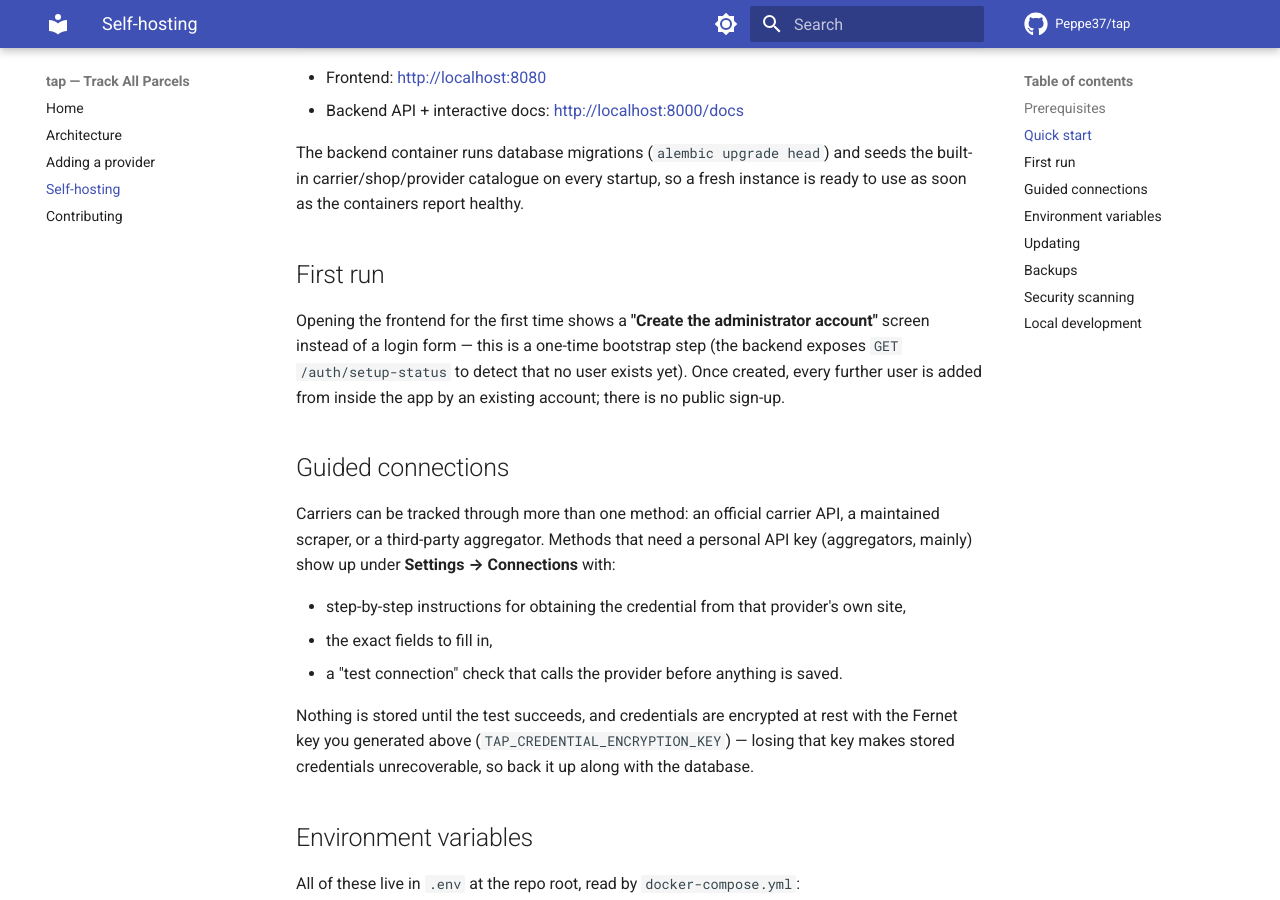
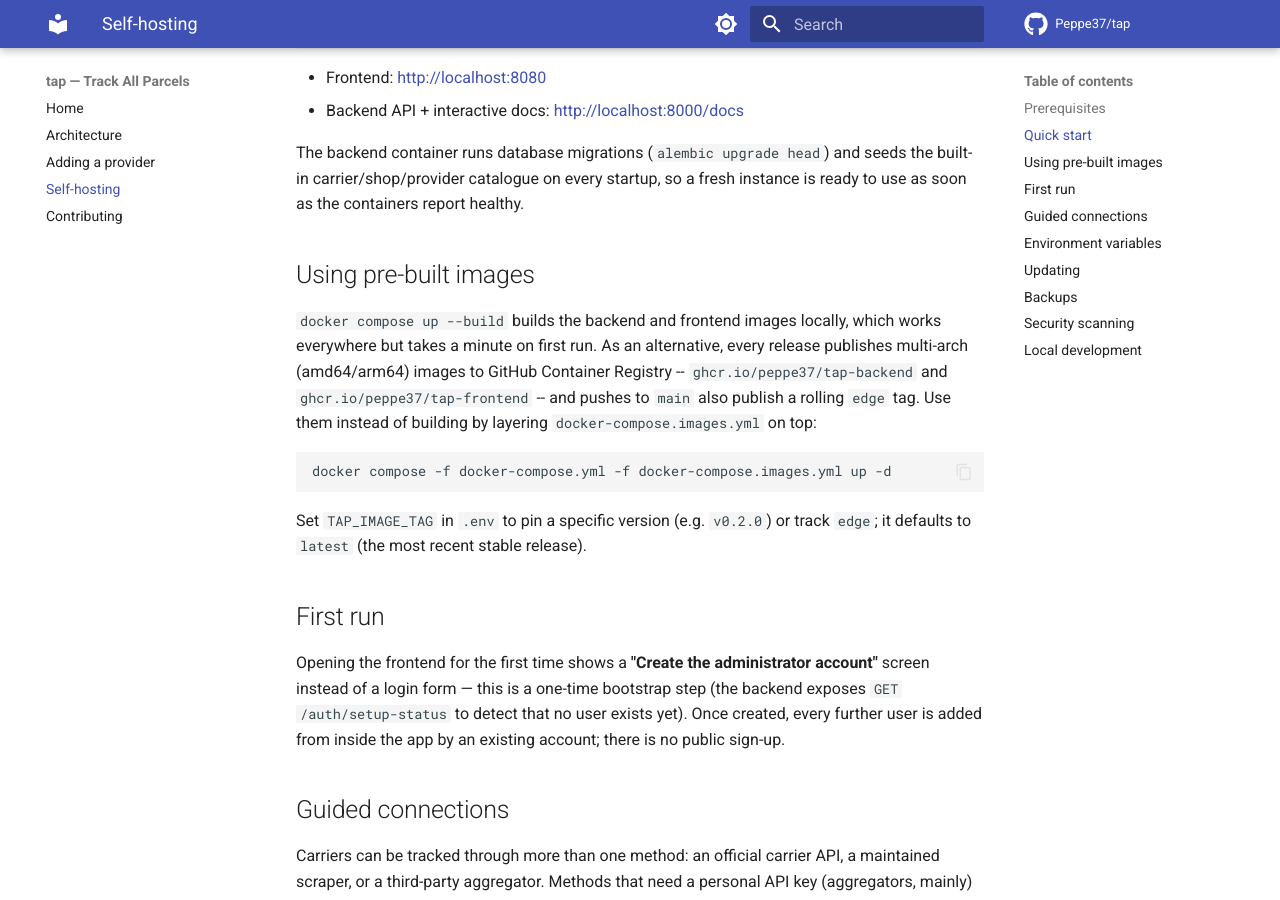
Before and after one commit to Peppe37/tap, an MkDocs documentation site: the page built from docs/self-hosting.md, in a window 1280 px wide and 900 px high, scrolled down 891 px. Built offline with MkDocs 1.6.1 and Material for MkDocs 9.7.7, drawn with Linux system fonts in a browser that asks for light colours; comment, search, counter and statistics services are not loaded.

Commit message:
ci: publish multi-arch Docker images to GitHub Container Registry
docker-publish.yml builds and pushes ghcr.io/peppe37/tap-{backend,frontend} for
linux/amd64+arm64: an "edge" tag on every push to main that touches backend/ or
frontend/, and versioned tags (vX.Y.Z, X.Y, latest) on each GitHub Release -- decoupled
from semantic-release by listening for the native "release published" event it fires.
docker-compose.images.yml lets self-hosters run those instead of building locally.

check-yaml needed --unsafe to tolerate docker-compose.images.yml's `!reset` tag (a
Compose merge directive, not standard YAML) instead of erroring on it.

````diff
--- a/.pre-commit-config.yaml
+++ b/.pre-commit-config.yaml
@@ -5,6 +5,10 @@ repos:
       - id: trailing-whitespace
       - id: end-of-file-fixer
       - id: check-yaml
+        # --unsafe: skips resolving custom tags (e.g. docker-compose.images.yml's `!reset`,
+        # a Compose-specific merge directive, not a PyYAML-standard one) instead of erroring on
+        # them; still catches real syntax errors and duplicate keys.
+        args: [--unsafe]
       - id: check-merge-conflict
       - id: check-added-large-files
       - id: detect-private-key
--- a/docs/self-hosting.md
+++ b/docs/self-hosting.md
@@ -43,6 +43,21 @@ docker compose up --build
 The backend container runs database migrations (`alembic upgrade head`) and seeds the built-in
 carrier/shop/provider catalogue on every startup, so a fresh instance is ready to use as soon as
 the containers report healthy.
+
+## Using pre-built images
+
+`docker compose up --build` builds the backend and frontend images locally, which works
+everywhere but takes a minute on first run. As an alternative, every release publishes multi-arch
+(amd64/arm64) images to GitHub Container Registry -- `ghcr.io/peppe37/tap-backend` and
+`ghcr.io/peppe37/tap-frontend` -- and pushes to `main` also publish a rolling `edge` tag. Use them
+instead of building by layering `docker-compose.images.yml` on top:
+
+```bash
+docker compose -f docker-compose.yml -f docker-compose.images.yml up -d
+```
+
+Set `TAP_IMAGE_TAG` in `.env` to pin a specific version (e.g. `v0.2.0`) or track `edge`; it
+defaults to `latest` (the most recent stable release).
 
 ## First run
 
````
Also changed, not shown: README.md (+5 -0 lines), docker-compose.images.yml (added, +24 -0 lines), 1 other file.
